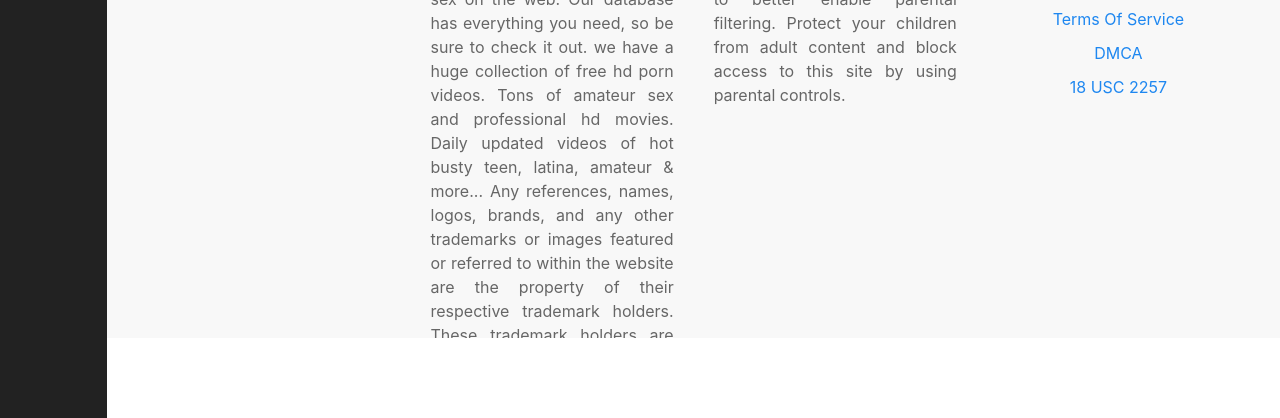
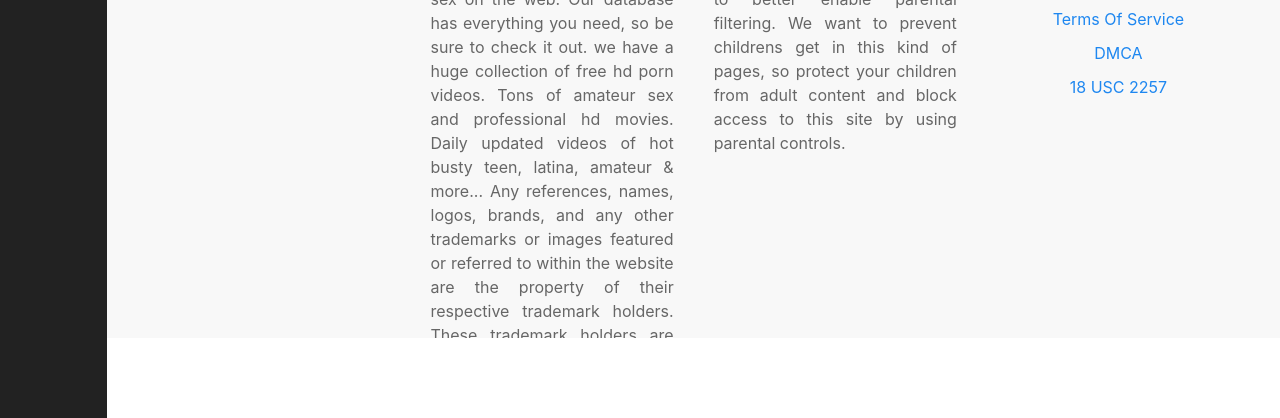
Before and after one commit to z-0-0/Xshorts-core-page, a website: page www/index.html in a window 1280 px wide. Shown: the part 462-880 px from the top of the page. Drawn offline with nearby package versions, Linux system fonts and the light colour scheme; no server answers.

Commit message:
new commit

```diff
--- a/www/index.html
+++ b/www/index.html
@@ -14,8 +14,8 @@
 		<link rel="icon" type="image/png" href="./img/18yporn.png">
  		<meta name="RATING" content="RTA-5042-1996-1400-1577-RTA" />
   		<meta name="viewport" content="width=device-width, initial-scale=1.0">
-		<meta name="description" content="18yPorn is a porn site that offers the best free porn and sex on the web. Our database has everything you need, so be sure to check it out. ;)">
-  		<meta name="keywords" content="18yporn, 18 years old, free, models, videos, porn, 18y, 18 years old, 18 years old porn, sexy girls, sexy european, Young, Teen Sex, Brazzers, Eva Elfie, White Girl, Massage Girls 18, My Friend's Hot Mom, Angel, Hardcore, Family Strokes, Anal, Miss Lexa, MILF, Bratty Sis, Family, Japanese, Lana Rhoades, From Behind, Babe, Naughty America, Big {Tits}, Stepsister, Wow Girls, Blowjob, Kelly Aleman, Stepmom, Reality Kings, Cowgirl, Sis Loves Me, Blacked, Lexi Lore, Nubiles Porn, Sex, Teen, Lesbian, Doggy, Adult Time, Dick For Lily, Cute, MYLF (Com), Cumshot, Luxury Girl, Natural {Tits}, Tushy, Sybil A, Threesome, Bang Bros, Blonde, Nicole Aniston, Shaved {Pussy}, Amateur Girl, Brunette, Blake Blossom, Team Skeet, American, Reality, Abella Danger, In Bed, Big {Ass}, Nubile Films, Tits, Group, POV, Samantha Flair, My First Sex Teacher, Private Black, Lets Doe It!, Autumn Falls, Pussy Licking, New Girl, Kitty Aria, North American, Hot Guys Fuck, Cum, Skinny, Next-door Nurse, Leo Lulu, Ultra Films, Masturbation, Facial, Solo, Backroom Casting Couch, Camera, Fuck, European, Stockings, Lingerie, On Sofa, Shinaryen, Exploited College Girls, Luxure, Mini Diva, Kate Marley, Tiffany Tatum, Scarlet Chase, Owen Gray">
+		<meta name="description" content="18yPorn is a porn site that offers the best free porn and sex on the web. we have a huge collection of free hd porn videos. Tons of amateur sex and professional hd movies. Daily updated videos of hot busty teen, latina, amateur & more. so be sure to check it out. ;)">
+  		<meta name="keywords" content="18yporn, 18 years old, free, models, videos, porn, 18y, 18 years old, 18 years old porn, sexy girls, sexy european, Young, Teen Sex, Brazzers, Eva Elfie, White Girl, Massage Girls 18, My Friend's Hot Mom, Angel, Hardcore, Family Strokes, Anal, Miss Lexa, MILF, Bratty Sis, Family, Japanese, Lana Rhoades, From Behind, Babe, Naughty America, Big Tits, Stepsister, Wow Girls, Blowjob, Kelly Aleman, Stepmom, Reality Kings, Cowgirl, Sis Loves Me, Blacked, Lexi Lore, Nubiles Porn, Sex, Teen, Lesbian, Doggy, Adult Time, Dick For Lily, Cute, MYLF, Cumshot, Luxury Girl, Natural Tits, Tushy, Sybil A, Threesome, Bang Bros, Blonde, Nicole Aniston, Shaved, Amateur Girl, Brunette, Blake Blossom, Team Skeet, American, Reality, Abella Danger, In Bed, Big Ass, Nubile Films, Tits, Group, POV, Samantha Flair, My First Sex Teacher, Private Black, Lets Doe It!, Autumn Falls, Pussy Licking, New Girl, Kitty Aria, North American, Hot Guys Fuck, Cum, Skinny, Next-door Nurse, Leo Lulu, Ultra Films, Masturbation, Facial, Solo, Backroom Casting Couch, Camera, Fuck, European, Stockings, Lingerie, On Sofa, Shinaryen, Exploited College Girls, Luxure, Mini Diva, Kate Marley, Tiffany Tatum, Scarlet Chase, Owen Gray">
 
 		<!-- UIkit -->
 		<script src="https://cdnjs.cloudflare.com/ajax/libs/uikit/3.11.1/js/uikit.min.js" async></script>
@@ -157,7 +157,7 @@
 								<p> <strong>18yPorn</strong> Is a porn site that offers the best free porn and sex on the web. Our database has everything you need, so be sure to check it out. we have a huge collection of free hd porn videos. Tons of amateur sex and professional hd movies. Daily updated videos of hot busty teen, latina, amateur & more... Any references, names, logos, brands, and any other trademarks or images featured or referred to within the website are the property of their respective trademark holders. These trademark holders are not affiliated with 18yPorn.</p>
 							</div>
 							<div>
-								<p><strong>18yPorn</strong> uses the "Restricted To Adults" (RTA) website label to better enable parental filtering. Protect your children from adult content and block access to this site by using parental controls.</p>
+								<p><strong>18yPorn</strong> uses the "Restricted To Adults" (RTA) website label to better enable parental filtering. We want to prevent childrens get in this kind of pages, so protect your children from adult content and block access to this site by using parental controls.</p>
 							</div>
 							<div>
 								<ul class="uk-text-center uk-list">
```
